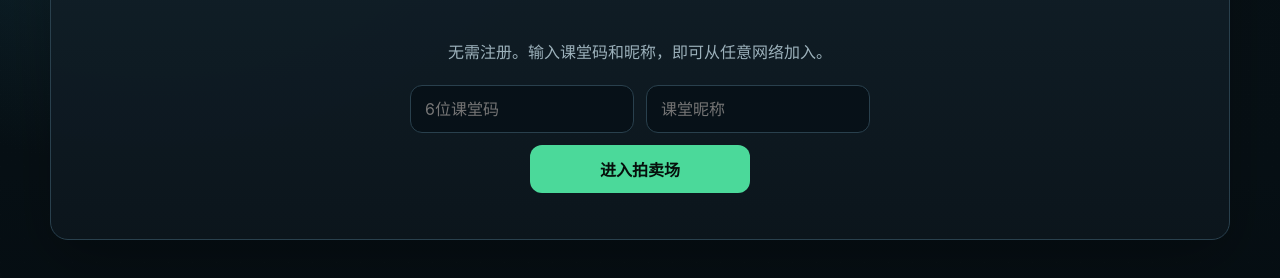
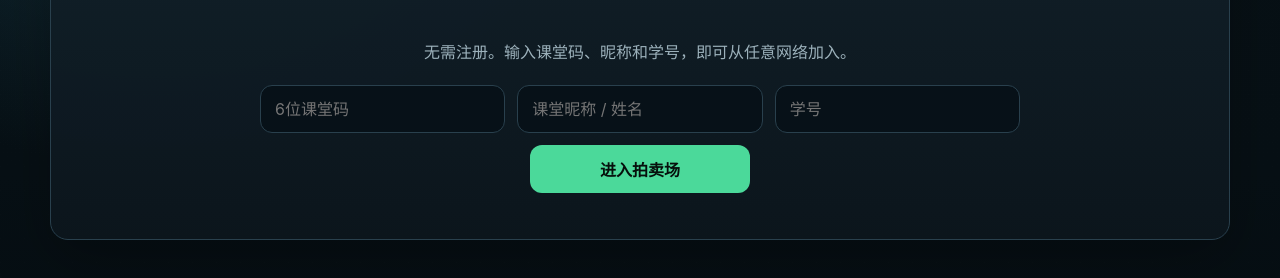
Before and after one commit to gaojianpan/life-auction-classroom, a website: page public/index.html in a window 1280 px wide. Shown: the part 266-544 px from the top of the page. Drawn offline with nearby package versions, Linux system fonts and the light colour scheme; no server answers.

Commit message:
Require student number on classroom join

```diff
--- a/public/index.html
+++ b/public/index.html
@@ -16,10 +16,11 @@
   <section id="join" class="card hero">
     <div class="kicker">PUBLIC CLASSROOM</div>
     <h1>1000 枚人生币<br>你会装配怎样的一生？</h1>
-    <p class="muted">无需注册。输入课堂码和昵称，即可从任意网络加入。</p>
-    <div style="max-width:460px;margin:22px auto 0" class="grid2">
+    <p class="muted">无需注册。输入课堂码、昵称和学号，即可从任意网络加入。</p>
+    <div style="max-width:760px;margin:22px auto 0" class="grid3">
       <input id="code" inputmode="numeric" maxlength="6" placeholder="6位课堂码">
-      <input id="name" maxlength="12" placeholder="课堂昵称">
+      <input id="name" maxlength="12" placeholder="课堂昵称 / 姓名">
+      <input id="studentNo" maxlength="24" placeholder="学号" autocomplete="off">
     </div>
     <button style="margin-top:12px;min-width:220px" onclick="join()">进入拍卖场</button>
   </section>
@@ -27,7 +28,7 @@
   <main id="app" class="hidden">
     <div class="spread" style="margin-bottom:14px">
       <div><div class="kicker">CLASSROOM</div><h2 id="classTitle" style="margin:4px 0 0"></h2></div>
-      <span class="badge">课堂码 <b id="classCode"></b></span>
+      <div class="row"><span class="badge" id="studentIdentity"></span><span class="badge">课堂码 <b id="classCode"></b></span></div>
     </div>
 
     <div class="grid3" style="margin-bottom:16px">
```
